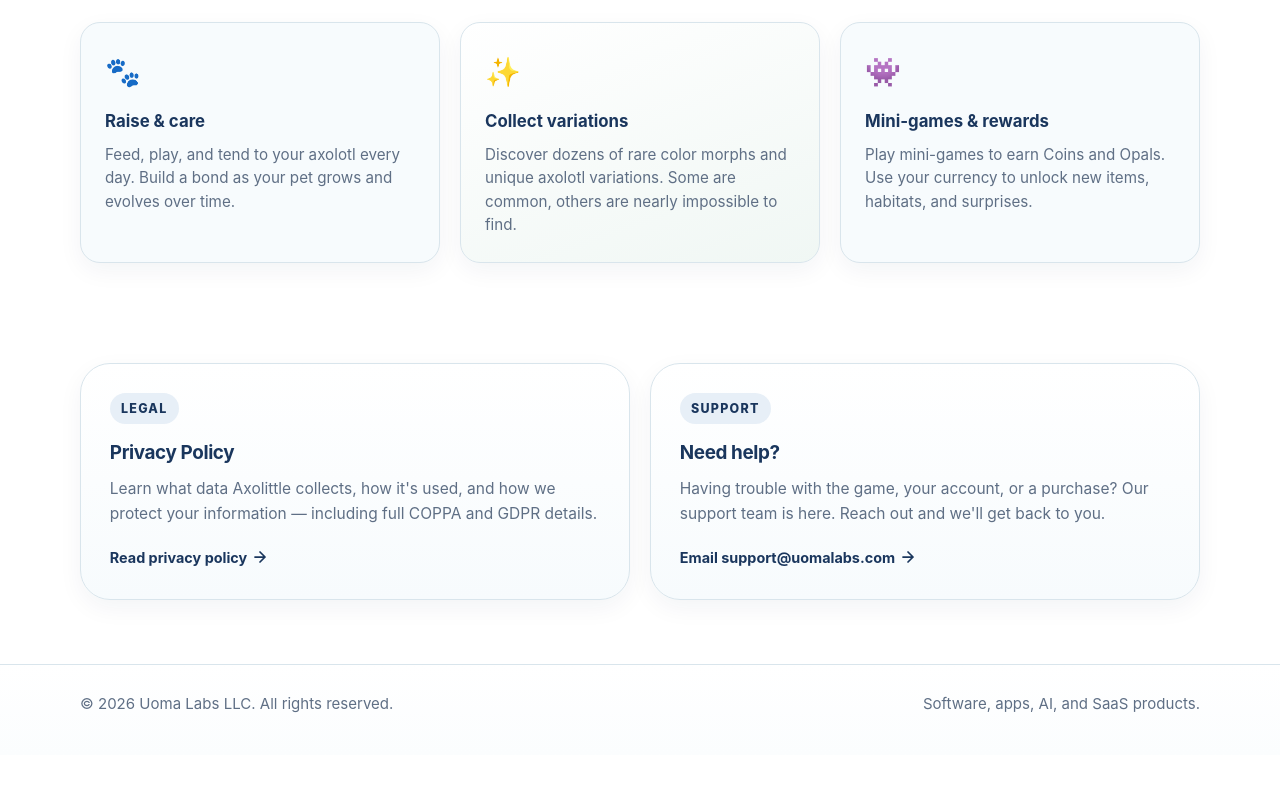
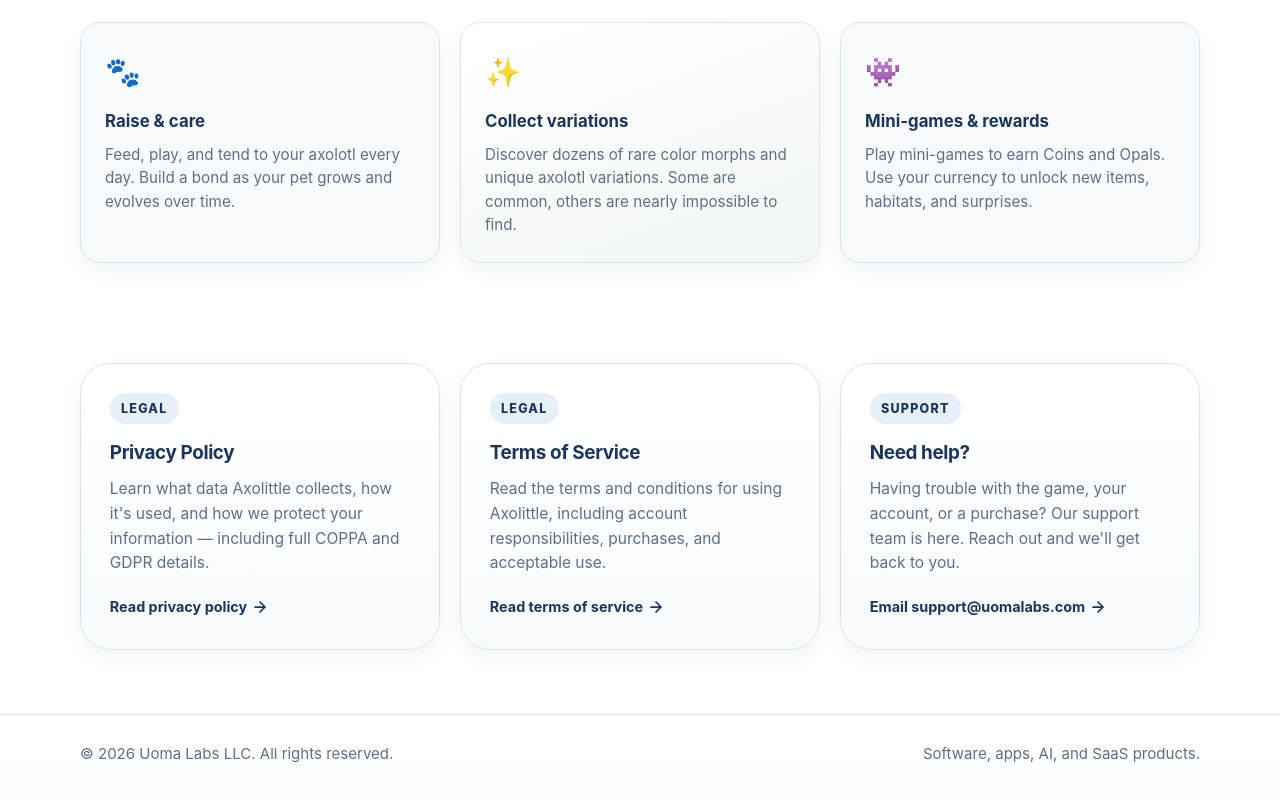
Before and after one commit to footballjones/uomalabs-website, a plain HTML site: page axolittle/index.html in a window 1280 px wide. Shown: the part 684-1484 px from the top of the page. Before the commit the page ends 1439 px from the top, so only its background shows below. Drawn offline with Linux system fonts and the light colour scheme.

Commit message:
Add Axolittle terms tile and remove legal-review disclaimer

```diff
--- a/axolittle/index.html
+++ b/axolittle/index.html
@@ -510,7 +510,7 @@
       </div>
     </section>
 
-    <!-- Info cards: Privacy Policy + Support -->
+    <!-- Info cards: Privacy Policy + Terms of Service + Support -->
     <section class="info-section">
       <div class="container">
         <div class="info-row">
@@ -521,6 +521,18 @@
             <p>Learn what data Axolittle collects, how it's used, and how we protect your information — including full COPPA and GDPR details.</p>
             <span class="info-card-cta">
               Read privacy policy
+              <svg width="14" height="14" viewBox="0 0 14 14" fill="none" xmlns="http://www.w3.org/2000/svg" aria-hidden="true">
+                <path d="M2 7h10M7 2l5 5-5 5" stroke="currentColor" stroke-width="1.75" stroke-linecap="round" stroke-linejoin="round"/>
+              </svg>
+            </span>
+          </a>
+
+          <a class="info-card clickable" href="/axolittle/terms">
+            <div class="info-card-label">Legal</div>
+            <h3>Terms of Service</h3>
+            <p>Read the terms and conditions for using Axolittle, including account responsibilities, purchases, and acceptable use.</p>
+            <span class="info-card-cta">
+              Read terms of service
               <svg width="14" height="14" viewBox="0 0 14 14" fill="none" xmlns="http://www.w3.org/2000/svg" aria-hidden="true">
                 <path d="M2 7h10M7 2l5 5-5 5" stroke="currentColor" stroke-width="1.75" stroke-linecap="round" stroke-linejoin="round"/>
               </svg>
```
Also changed, not shown: axolittle/terms/index.html (+0 -1 lines).
